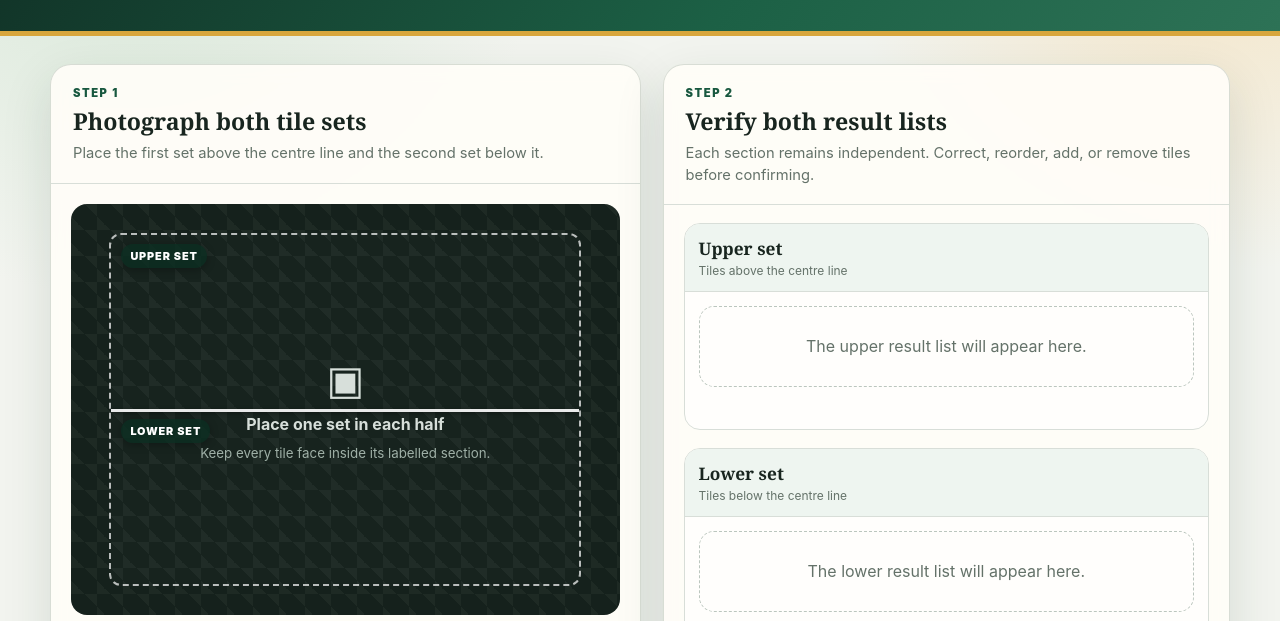
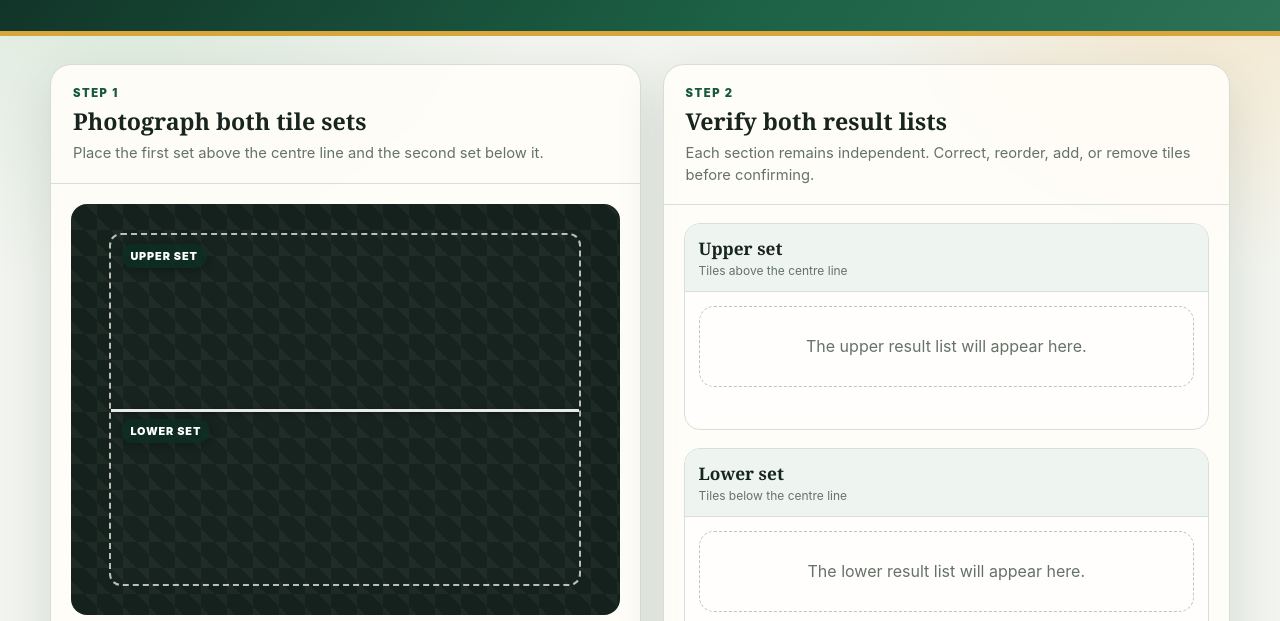
Before and after one commit to startonggithub/mahjong-photo-reader, a plain HTML site: page index.html in a window 1280 px wide. Shown: the part 179-800 px from the top of the page. Drawn offline with Linux system fonts and the light colour scheme; no server answers.

Commit message:
Add files via upload

```diff
--- a/index.html
+++ b/index.html
@@ -210,21 +210,6 @@
     .photo-preview { display: none; }
     .photo-preview.active { display: block; }
 
-    .camera-placeholder {
-      position: absolute;
-      inset: 0;
-      display: grid;
-      place-content: center;
-      gap: 10px;
-      padding: 40px;
-      color: #d7dfda;
-      text-align: center;
-    }
-    .camera-placeholder .icon { font-size: 2.5rem; }
-    .camera-placeholder small { color: #9fb0a7; line-height: 1.45; }
-    .camera-frame.live .camera-placeholder,
-    .camera-frame.has-photo .camera-placeholder { display: none; }
-
     .capture-actions, .recognition-actions, .result-actions {
       display: flex;
       flex-wrap: wrap;
@@ -430,11 +415,6 @@
         </div>
 
         <div class="camera-frame" id="cameraFrame">
-          <div class="camera-placeholder">
-            <span class="icon" aria-hidden="true">▣</span>
-            <strong>Place one set in each half</strong>
-            <small>Keep every tile face inside its labelled section.</small>
-          </div>
           <video id="camera" playsinline muted aria-label="Camera preview"></video>
           <img class="photo-preview" id="photoPreview" alt="Selected upper and lower Mahjong tile sets">
           <div class="camera-split-guide" aria-hidden="true">
```
